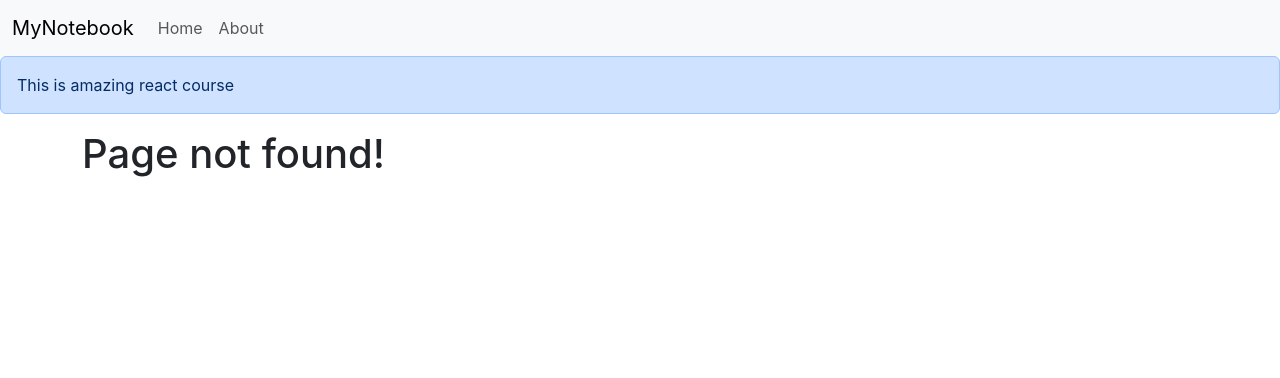
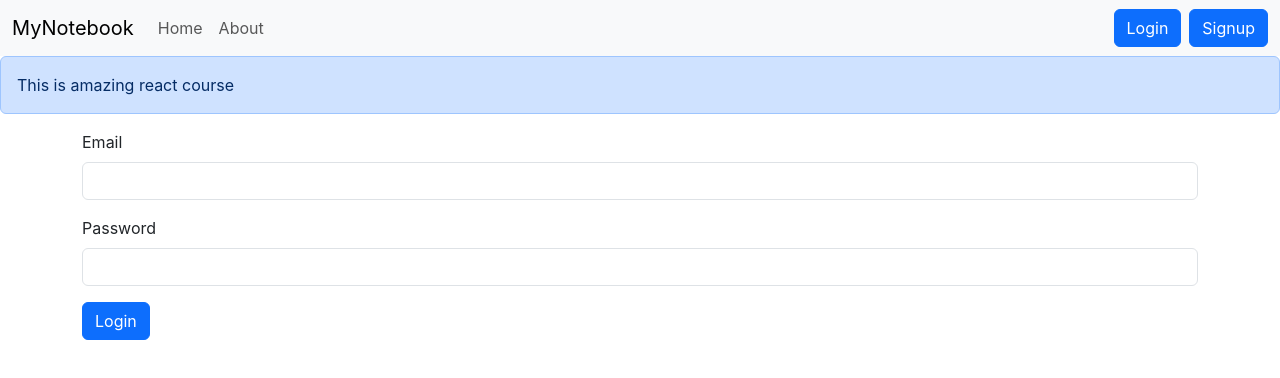
Before and after one commit to swadhinbubaipaul/mynotebook, a React (Create React App) app: page /login in a window 1280 px wide. Before the commit this address had no page. Shown: the top 378 px of the page. Built offline with nearby package versions, Linux system fonts and the light colour scheme.

Commit message:
Add login functionality

```diff
--- a/src/App.js
+++ b/src/App.js
@@ -6,6 +6,8 @@ import About from "./components/About";
 import { BrowserRouter } from "react-router-dom";
 import NoteState from "./context/notes/NoteState";
 import Alert from "./components/Alert";
+import Login from "./components/Login";
+import Signup from "./components/Signup";
 
 function App() {
 	return (
@@ -17,6 +19,8 @@ function App() {
 					<Routes>
 						<Route path="/" element={<Home />} />
 						<Route path="/about" element={<About />} />
+						<Route path="/login" element={<Login />} />
+						<Route path="/signup" element={<Signup />} />
 						<Route path="*" element={<h1>Page not found!</h1>} />
 					</Routes>
 				</div>
--- a/src/components/AddNote.js
+++ b/src/components/AddNote.js
@@ -6,7 +6,7 @@ const AddNote = () => {
 
 	const [note, setNote] = useState({ title: "", description: "", tag: "" });
 
-	const handleClick = (e) => {
+	const handleSubmit = (e) => {
 		e.preventDefault();
 		addNote(note.title, note.description, note.tag);
 		setNote({ title: "", description: "", tag: "" });
@@ -17,7 +17,7 @@ const AddNote = () => {
 	return (
 		<div className="container my-3">
 			<h2>Add a Note</h2>
-			<form autoComplete="off">
+			<form onSubmit={handleSubmit} autoComplete="off">
 				<div className="mb-3">
 					<label htmlFor="title" className="form-label">
 						Title
@@ -30,6 +30,8 @@ const AddNote = () => {
 						name="title"
 						onChange={onChange}
 						value={note.title}
+						minLength={3}
+						required
 					/>
 				</div>
 				<div className="mb-3">
@@ -43,6 +45,8 @@ const AddNote = () => {
 						name="description"
 						onChange={onChange}
 						value={note.description}
+						minLength={5}
+						required
 					/>
 				</div>
 				<div className="mb-3">
@@ -58,11 +62,7 @@ const AddNote = () => {
 						value={note.tag}
 					/>
 				</div>
-				<button
-					type="submit"
-					className="btn btn-primary"
-					onClick={handleClick}
-				>
+				<button type="submit" className="btn btn-primary">
 					Add Note
 				</button>
 			</form>
--- /dev/null
+++ b/src/components/Login.js
@@ -0,0 +1,78 @@
+import React, { useState } from "react";
+import { useNavigate } from "react-router-dom";
+
+const Login = () => {
+	const navigate = useNavigate();
+	const [credentials, setCredentials] = useState({
+		email: "",
+		password: "",
+	});
+
+	const handleChange = (e) => {
+		setCredentials({ ...credentials, [e.target.name]: e.target.value });
+	};
+
+	const handleSubmit = async (e) => {
+		e.preventDefault();
+		try {
+			const requestOptions = {
+				method: "post",
+				headers: {
+					"Content-Type": "application/json",
+				},
+				body: JSON.stringify(credentials),
+			};
+
+			const response = await fetch(
+				"http://localhost:5000/api/auth/login",
+				requestOptions
+			);
+			const jsonResponse = await response.json();
+			console.log(jsonResponse);
+			if (jsonResponse.success) {
+				// Save the auth token and redirect
+				localStorage.setItem("token", jsonResponse.authToken);
+				navigate("/");
+			} else {
+				alert("Invalid Credentials");
+			}
+		} catch (error) {
+			console.log(error);
+		}
+	};
+	return (
+		<form onSubmit={handleSubmit}>
+			<div className="mb-3">
+				<label htmlFor="email" className="form-label">
+					Email
+				</label>
+				<input
+					type="email"
+					className="form-control"
+					id="email"
+					name="email"
+					onChange={handleChange}
+					required
+				/>
+			</div>
+			<div className="mb-3">
+				<label htmlFor="password" className="form-label">
+					Password
+				</label>
+				<input
+					type="password"
+					className="form-control"
+					id="password"
+					name="password"
+					onChange={handleChange}
+					required
+				/>
+			</div>
+			<button type="submit" className="btn btn-primary">
+				Login
+			</button>
+		</form>
+	);
+};
+
+export default Login;
--- a/src/components/Navbar.js
+++ b/src/components/Navbar.js
@@ -39,6 +39,14 @@ const Navbar = () => {
 							</NavLink>
 						</li>
 					</ul>
+					<form className="d-flex">
+						<Link className="btn btn-primary me-2" to="/login">
+							Login
+						</Link>
+						<Link className="btn btn-primary" to="/signup">
+							Signup
+						</Link>
+					</form>
 				</div>
 			</div>
 		</nav>
--- a/src/components/Notes.js
+++ b/src/components/Notes.js
@@ -10,6 +10,7 @@ const Notes = () => {
 
 	useEffect(() => {
 		getNotes();
+		// eslint-disable-next-line
 	}, []);
 
 	const updateNote = (currentNote) => {
@@ -22,6 +23,9 @@ const Notes = () => {
 			<EditNoteModal note={note} setNote={setNote} />
 			<div className="row my-3">
 				<h2>Your Notes</h2>
+				{notes.length === 0 && (
+					<p className="fs-5">No Notes to display</p>
+				)}
 				{notes.map((note) => {
 					return (
 						<NoteItem
--- /dev/null
+++ b/src/components/Signup.js
@@ -0,0 +1,25 @@
+import React from "react";
+
+const Signup = () => {
+	return (
+		<form>
+			<div className="mb-3">
+				<label htmlFor="email" className="form-label">
+					Email
+				</label>
+				<input type="email" className="form-control" id="email" />
+			</div>
+			<div className="mb-3">
+				<label htmlFor="password" className="form-label">
+					Password
+				</label>
+				<input type="password" className="form-control" id="password" />
+			</div>
+			<button type="submit" className="btn btn-primary">
+				Signup
+			</button>
+		</form>
+	);
+};
+
+export default Signup;
--- a/src/context/notes/NoteState.js
+++ b/src/context/notes/NoteState.js
@@ -29,7 +29,7 @@ const NoteState = (props) => {
 			{
 				title,
 				description,
-				tag: tag.length === 0 ? "General" : tag,
+				tag: tag.length === 0 ? undefined : tag,
 			}
 		);
 		console.log(response);
```
Also changed, not shown: 1 other file (tests, documents, lock files or other folders).
